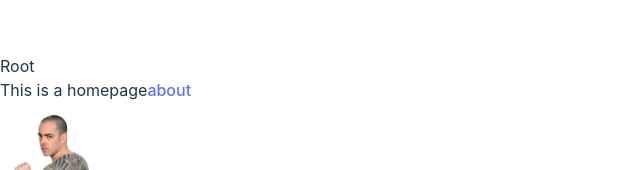
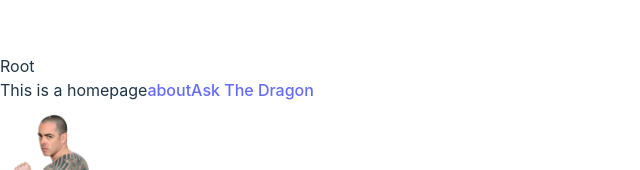
Before and after one commit to BlueElyas/dragon, a React (Vite) app: page / in a window 1280 px wide. Shown: the part 242-412 px from the top of the page, without its empty margins (0-640 px from the left). Built offline with nearby package versions, Linux system fonts and the light colour scheme.

Commit message:
Add react-routing to ask page.

```diff
--- a/src/App.jsx
+++ b/src/App.jsx
@@ -13,6 +13,7 @@ function App() {
         <Routes>
           <Route path="/" element={<Root />}>
             <Route index element={<Home />} />
+            <Route path ="ask" element={<AskPage/>} />
             <Route path="about" element={<AboutPage />}>
               <Route path="app" element={<AboutApp />} />
               <Route path="team" element={<AboutTeam />} />
--- a/src/components/MainContent/Home/Home.jsx
+++ b/src/components/MainContent/Home/Home.jsx
@@ -6,6 +6,7 @@ function Home() {
     <div>
       This is a homepage
       <NavLink to="about">about</NavLink>
+      <NavLink to="ask">Ask The Dragon</NavLink>
       <img
         style={{ width: "100px", display: "block" }}
         src="assets/dragon-napoleon-dynamite-instructor.png"
```
